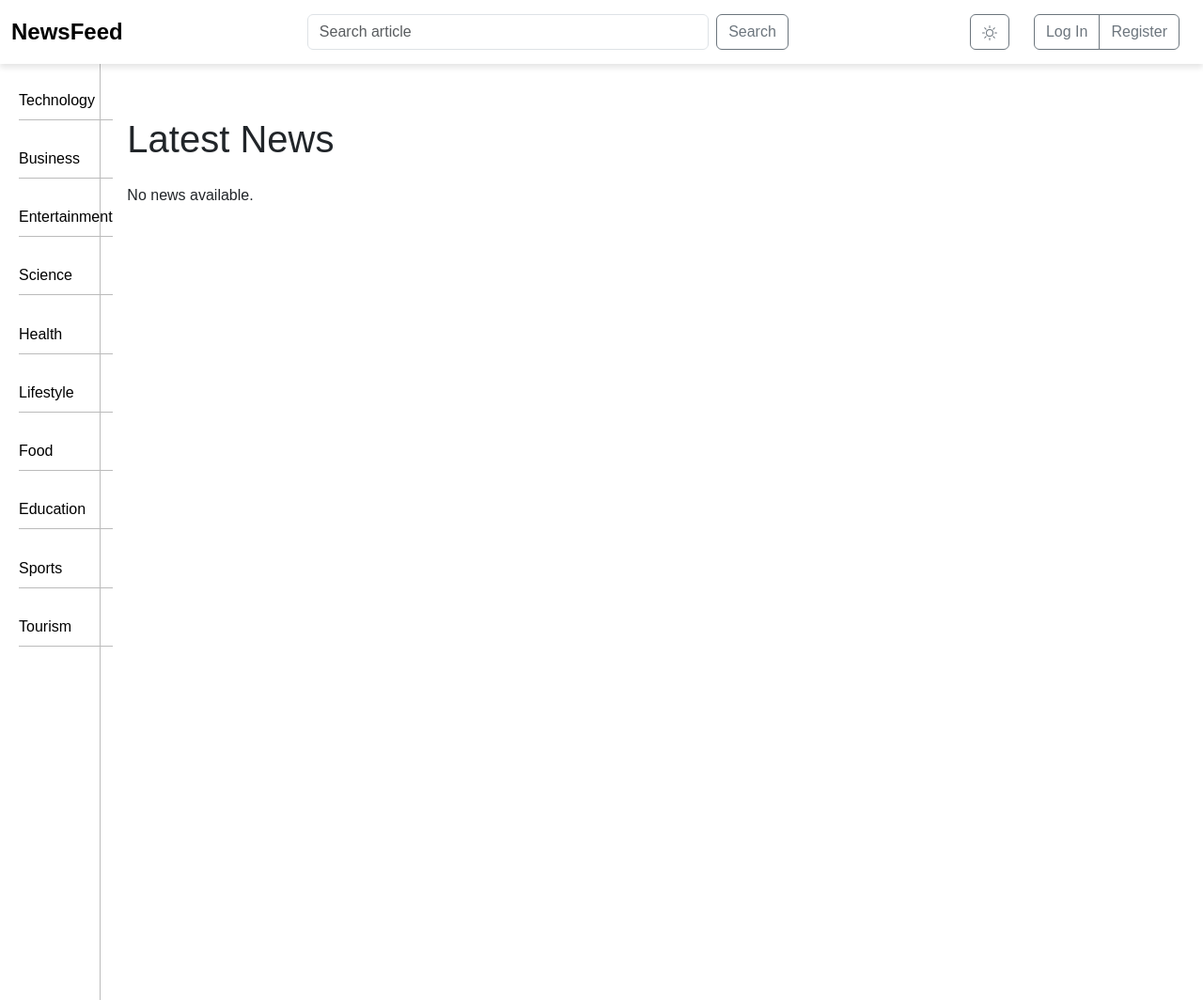
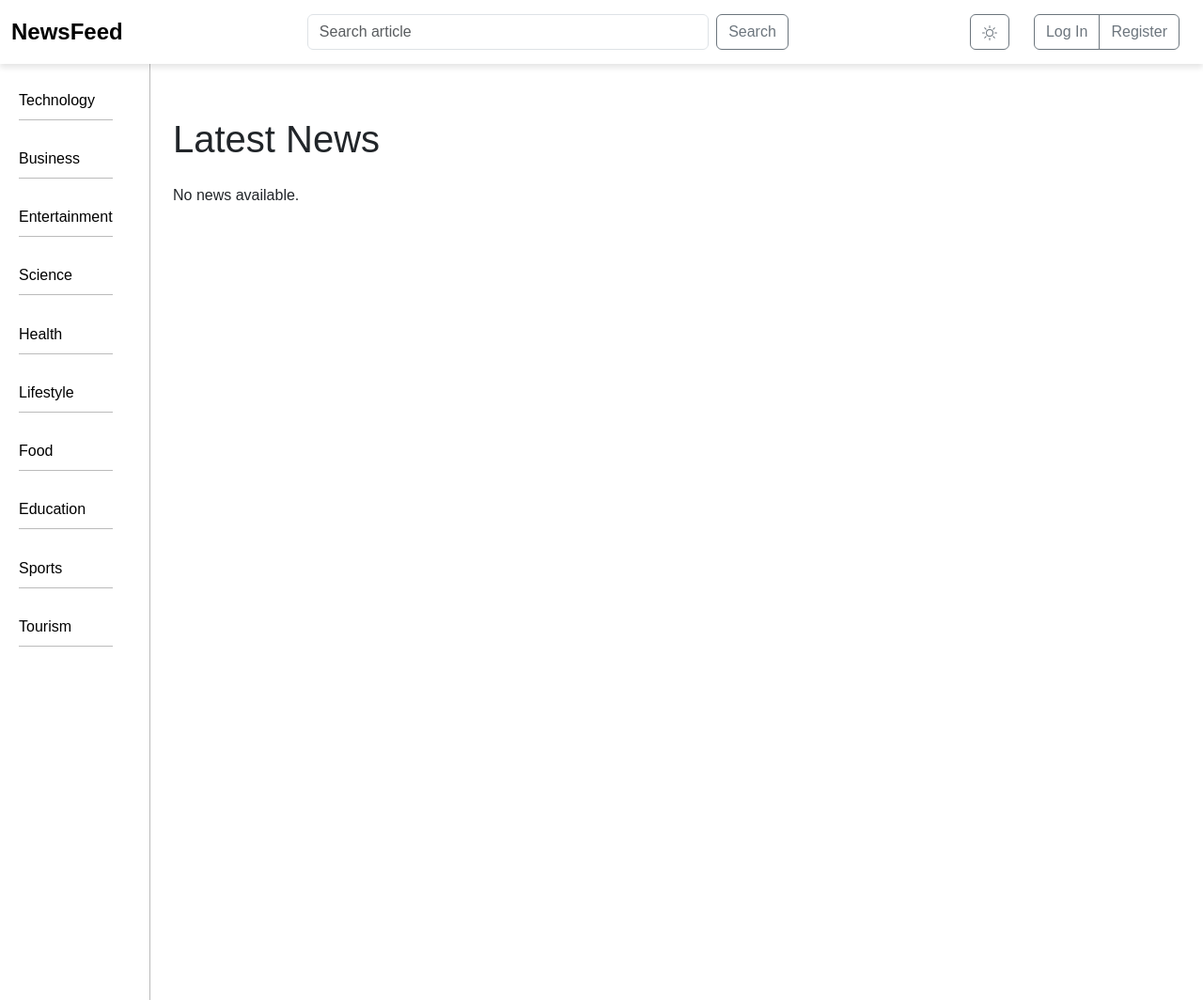
Before and after one commit to AthanasiosChlr/NewsFeed, a CodeIgniter app: page /database/ in a window 1280 px wide. Shown: the whole page at 94% size. Run offline with CodeIgniter, Linux system fonts and the light colour scheme; some libraries are stand-ins or nearby versions.

Commit message:
Fixed navbar width issue

```diff
--- a/application/views/templates/main_template.php
+++ b/application/views/templates/main_template.php
@@ -63,7 +63,7 @@
   <!-- Categories Sidebar -->
   <div class="container-fluid">
     <div class="row flex-nowrap">
-      <div class="col-auto col-md-2 col-xl-1 px-sm-1 px-0 sidebar">
+      <div class="col-auto col-md-2 col-xl-1 px-sm-1 px-0 sidebar" style="min-width: 160px;">
         <div class="d-flex flex-column align-items-center align-items-sm-start px-3 pt-2 text-black min-vh-100">
           <ul class="navbar-nav me-auto mb-2 mb-lg-0">
             <li class="nav-item">
```
